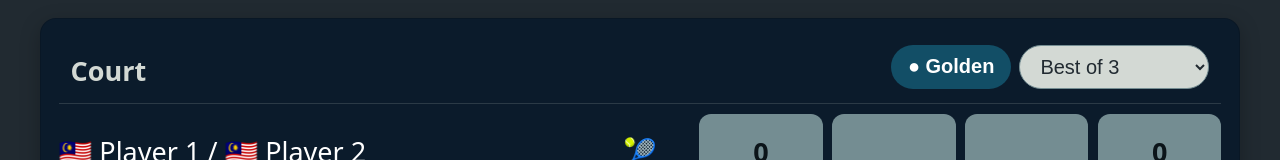
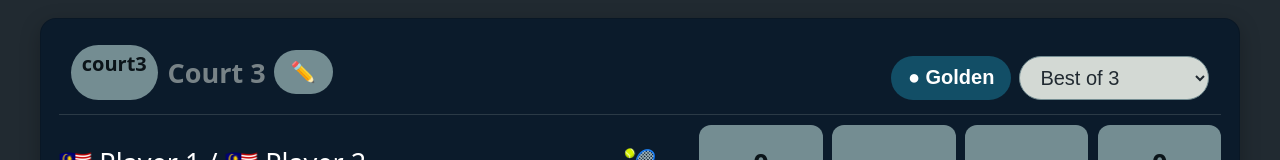
Before and after one commit to scrumpybeetlewink-arch/joyscores-jdp, a Next.js app: page /controller3 in a window 1280 px wide. Shown: the top 160 px of the page. Built offline with nearby package versions, Linux system fonts and the light colour scheme; no server answers.

Commit message:
Update ControllerClient.tsx

```diff
--- a/app/_shared/ControllerClient.tsx
+++ b/app/_shared/ControllerClient.tsx
@@ -110,6 +110,29 @@ export default function ControllerClient({
 
   const [s, setS] = useState<ScoreState>(defaultState);
   const [externalCourtName, setExternalCourtName] = useState<string>("");
+
+  // --- NEW: rename UI state + helpers
+  const defaultLabel = `Court ${courtId.slice(-1)}`;
+  const isCustomName = Boolean((externalCourtName || "").trim());
+  const displayName = isCustomName ? externalCourtName! : defaultLabel;
+
+  const [editingName, setEditingName] = useState(false);
+  const [draftName, setDraftName] = useState("");
+
+  async function saveCourtName(next: string) {
+    const name = next.trim().slice(0, 40); // cap at 40 chars
+    try { await ensureAnonLogin(); } catch {}
+    await set(ref(db, META_NAME_PATH), name);
+    setEditingName(false);
+  }
+  function startEditing() {
+    setDraftName(externalCourtName || "");
+    setEditingName(true);
+  }
+  function cancelEditing() {
+    setEditingName(false);
+  }
+  // --- end NEW
 
   useEffect(() => {
     let unsubScore = () => {};
@@ -414,7 +437,68 @@ export default function ControllerClient({
         <div className="card cardRoot">
           {/* Header — reads meta name live from Firebase */}
           <div className="headerBar" style={{ justifyContent: "space-between", alignItems: "end" }}>
-            <div className="courtName">{externalCourtName || "Court"}</div>
+            {/* --- NEW: courtId chip + greyed placeholder + rename --- */}
+            <div style={{ display:"flex", alignItems:"center", gap: ".6rem", flexWrap: "wrap" }}>
+              <span
+                className="pill"
+                style={{
+                  background: "var(--c-muted)",
+                  color: "#0b1419",
+                  fontWeight: 800,
+                  borderRadius: 9999,
+                  padding: ".35rem .7rem",
+                }}
+                title={`ID: ${courtId}`}
+              >
+                {courtId}
+              </span>
+
+              {!editingName ? (
+                <div style={{ display:"flex", alignItems:"center", gap:".5rem" }}>
+                  <span
+                    className="courtName"
+                    style={{
+                      fontSize: "1.35em",
+                      fontWeight: 800,
+                      color: isCustomName ? "var(--c-cloud)" : "rgba(211,217,212,.55)", // grey if default
+                    }}
+                    title={isCustomName ? "Custom court name" : "Default placeholder (click pencil to rename)"}
+                  >
+                    {displayName}
+                  </span>
+                  <button
+                    className="btn pill"
+                    onClick={startEditing}
+                    title="Rename court"
+                    style={{ height: "2.2em", background: "var(--c-muted)", color: "#0b1419" }}
+                  >
+                    ✏️
+                  </button>
+                </div>
+              ) : (
+                <form
+                  onSubmit={(e) => { e.preventDefault(); saveCourtName(draftName); }}
+                  style={{ display:"flex", gap:".5rem", alignItems:"center" }}
+                >
+                  <input
+                    autoFocus
+                    className="input"
+                    placeholder={defaultLabel}
+                    value={draftName}
+                    onChange={(e) => setDraftName(e.target.value)}
+                    onBlur={() => saveCourtName(draftName)}
+                    maxLength={40}
+                    style={{ width: "18rem" }}
+                  />
+                  <button type="submit" className="btn pill">Save</button>
+                  <button type="button" className="btn pill" onClick={cancelEditing} style={{ background:"#444" }}>
+                    Cancel
+                  </button>
+                </form>
+              )}
+            </div>
+            {/* --- end NEW --- */}
+
             <div className="stack" style={{ alignItems: "end", gap: ".5rem" }}>
               <div style={{ display: "flex", gap: ".5rem", alignItems: "center", flexWrap: "wrap", justifyContent: "flex-end" }}>
                 <button
```
